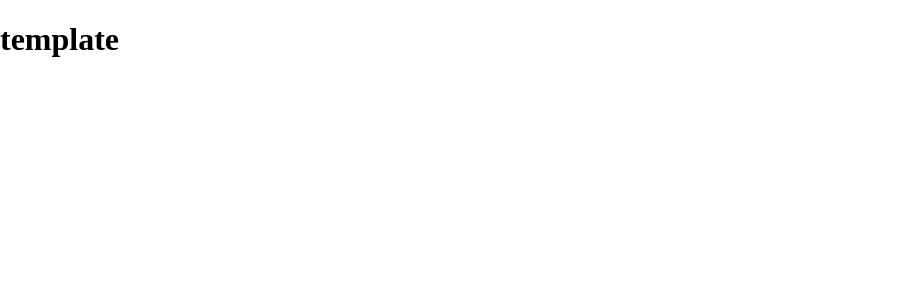
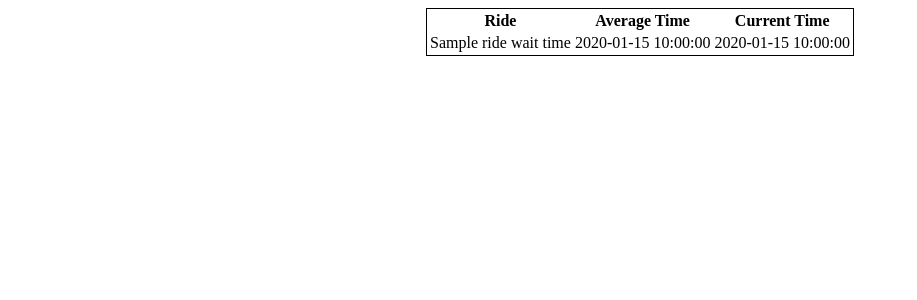
Before and after one commit to Otter2022/flaskProject, a Flask app: page / in a window 1280 px wide. Shown: the top 300 px of the page, without its empty margins (0-917 px from the left). Run offline with Flask 3, Linux system fonts and the light colour scheme; a database or web service that is not in the repository returns one stand-in record (values such as "Sample title"); some libraries are stand-ins or nearby versions.

Commit message:
extra stuff

```diff
--- a/app.py
+++ b/app.py
@@ -5,7 +5,9 @@ app = Flask(__name__)
 
 @app.route('/')
 def hello_world():  # put application's code here
-    return render_template('index.html')
+    rows = getAverageWaitTime()
+    data = [{"column1": f" {i[0]}", "column2": i[1], "column3": i[2]} for i in rows]
+    return render_template('index.html', rows=len(rows), data=data)
 
 class dataBaseWriter():
     def __init__(self):
@@ -27,13 +29,7 @@ class dataBaseWriter():
 
 def getAverageWaitTime():
     with dataBaseWriter() as db_writer:
-        db_writer.execute(f"SELECT ride_name, average_wait_time FROM ride_wait_times")
-        rows = db_writer.fetchall()
-    return rows
-
-def getAverageWaitTime():
-    with dataBaseWriter() as db_writer:
-        db_writer.execute(f"SELECT ride_name, current_wait_time FROM ride_wait_times")
+        db_writer.execute(f"SELECT ride_name, average_wait_time, current_wait_time FROM ride_wait_times")
         rows = db_writer.fetchall()
     return rows
 
--- a/static/css/main.css
+++ b/static/css/main.css
@@ -1,4 +1,13 @@
-body {
-    margin: 0;
-    font-family: san-serif;
+/* styles.css */
+.content {
+    text-align: center; /* Centers content within the div */
 }
+
+table {
+    margin: 0 auto; /* Centers the table horizontally */
+    border: 1px solid black; /* Adds a simple outline */
+}
+
+th {
+    text-align: center; /* Centers header text */
+}
--- a/templates/index.html
+++ b/templates/index.html
@@ -5,5 +5,24 @@
 {%  endblock %}
 
 {% block body %}
-<h1>template</h1>
+<body>
+    <table>
+        <thead>
+            <tr>
+                <th>Ride</th>
+                <th>Average Time</th>
+                <th>Current Time</th>
+            </tr>
+        </thead>
+        <tbody>
+            {% for i in range(rows) %}
+            <tr>
+                <td>{{ data[i].column1 }}</td>
+                <td>{{ data[i].column2 }}</td>
+                <td>{{ data[i].column3 }}</td>
+            </tr>
+            {% endfor %}
+        </tbody>
+    </table>
+</body>
 {%  endblock %}
```
